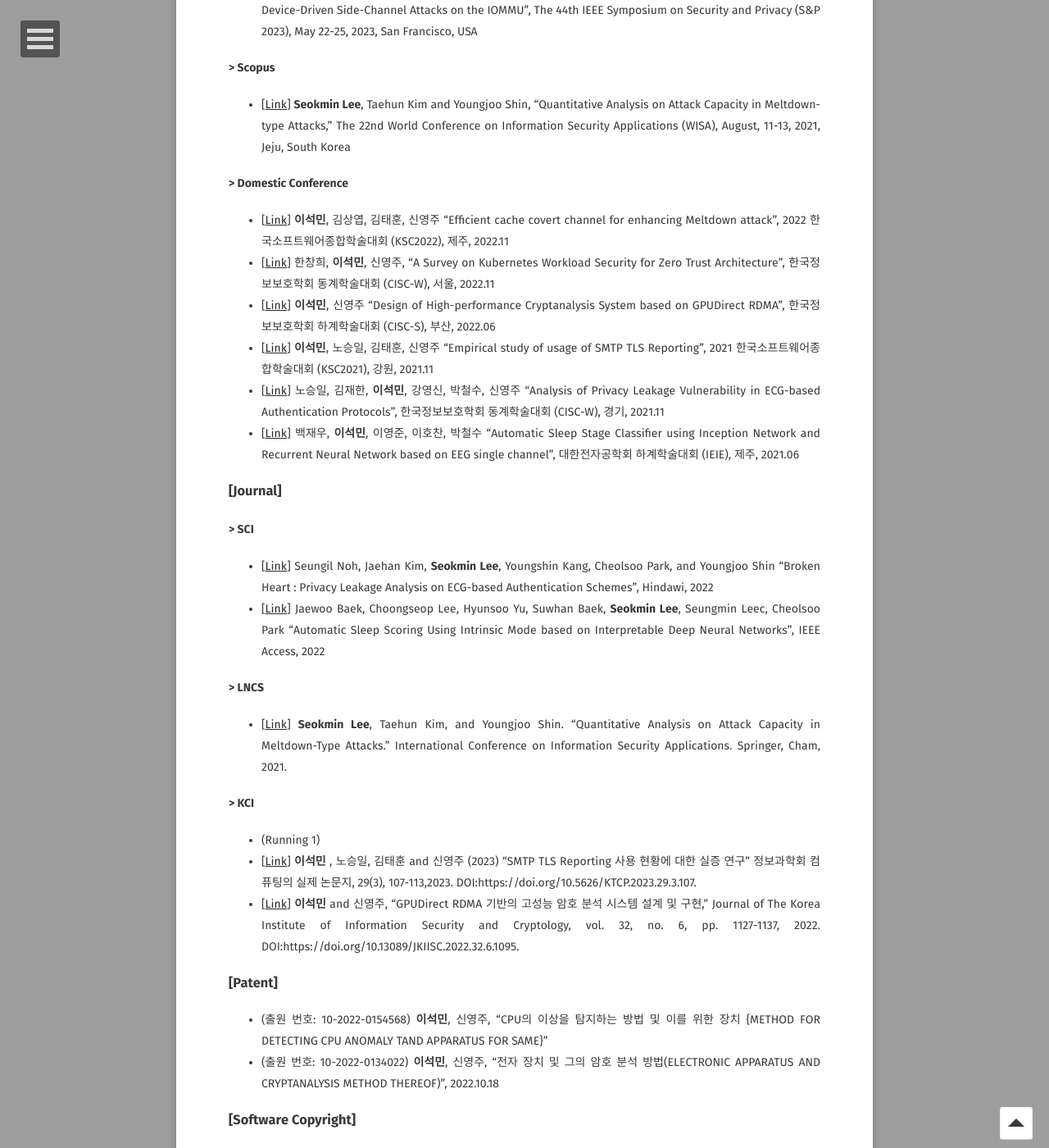
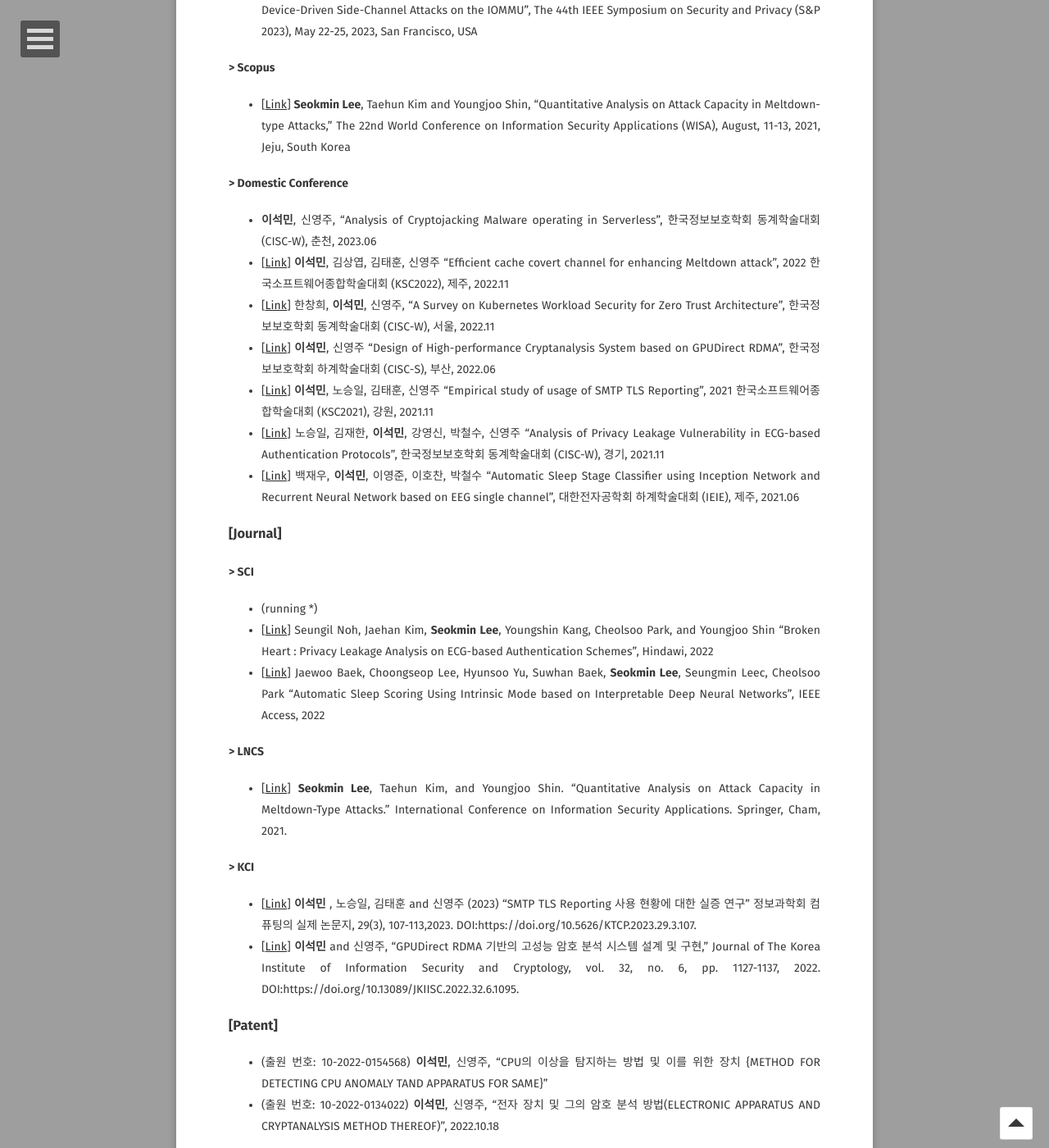
Before and after one commit to leesk212/leesk212.github.io, a Jekyll site: the page built from about/index.md, in a window 1280 px wide and 1400 px high, scrolled down 687 px. Shown: the whole window at 82% size. Built offline with Jekyll 4.4.1, drawn with Linux system fonts in a browser that asks for light colours; some web fonts are replaced.

Commit message:
Update index.md

```diff
--- a/about/index.md
+++ b/about/index.md
@@ -31,6 +31,7 @@ After graduation, I am expected as a security developer or researcher member of
 * [[Link](https://dl.acm.org/doi/abs/10.1007/978-3-030-89432-0_18)] __Seokmin Lee__, Taehun Kim and Youngjoo Shin, "Quantitative Analysis on Attack Capacity in Meltdown-type Attacks," The 22nd World Conference on Information Security Applications (WISA), August, 11-13, 2021, Jeju, South Korea
 
 #### > Domestic Conference
+* __이석민__, 신영주, "Analysis of Cryptojacking Malware operating in Serverless", 한국정보보호학회 동계학술대회 (CISC-W), 춘천, 2023.06
 * [[Link](https://www.dbpia.co.kr/pdf/pdfView.do?nodeId=NODE11224294)] __이석민__, 김상엽, 김태훈, 신영주 "Efficient cache covert channel for enhancing Meltdown attack", 2022 한국소프트웨어종합학술대회 (KSC2022), 제주, 2022.11
 * [[Link](https://s3.us-west-2.amazonaws.com/secure.notion-static.com/876fb064-2e22-4d25-b419-da17ae125972/Zero_Trust_아키텍처_구현을_위한_쿠버네티스_워크로드_보안_연구_동향_최종본.pdf?X-Amz-Algorithm=AWS4-HMAC-SHA256&X-Amz-Content-Sha256=UNSIGNED-PAYLOAD&X-Amz-Credential=AKIAT73L2G45EIPT3X45%2F20230110%2Fus-west-2%2Fs3%2Faws4_request&X-Amz-Date=20230110T035157Z&X-Amz-Expires=86400&X-Amz-Signature=f2b81cf4da9b7e99d7cc2960beeafa78ad3d6d7e672d7a3e7073ebc81d4cd05b&X-Amz-SignedHeaders=host&response-content-disposition=filename%3D"Zero_Trust_%25EC%2595%2584%25ED%2582%25A4%25ED%2585%258D%25EC%25B2%2598_%25EA%25B5%25AC%25ED%2598%2584%25EC%259D%2584_%25EC%259C%2584%25ED%2595%259C_%25EC%25BF%25A0%25EB%25B2%2584%25EB%2584%25A4%25ED%258B%25B0%25EC%258A%25A4_%25EC%259B%258C%25ED%2581%25AC%25EB%25A1%259C%25EB%2593%259C_%25EB%25B3%25B4%25EC%2595%2588_%25EC%2597%25B0%25EA%25B5%25AC_%25EB%258F%2599%25ED%2596%25A5_%25EC%25B5%259C%25EC%25A2%2585%25EB%25B3%25B8.pdf"&x-id=GetObject)] 한창희, __이석민__, 신영주, "A Survey on Kubernetes Workload Security for Zero Trust Architecture", 한국정보보호학회 동계학술대회 (CISC-W), 서울, 2022.11
 * [[Link](https://s3.us-west-2.amazonaws.com/secure.notion-static.com/87c84b6d-8a84-4e54-9ad9-e074bedf1619/%28최종%29Design_of_High-performance_Cryptanalysis_System_based_on_GPUDirect_RDMA.pdf?X-Amz-Algorithm=AWS4-HMAC-SHA256&X-Amz-Content-Sha256=UNSIGNED-PAYLOAD&X-Amz-Credential=AKIAT73L2G45EIPT3X45%2F20230110%2Fus-west-2%2Fs3%2Faws4_request&X-Amz-Date=20230110T035445Z&X-Amz-Expires=86400&X-Amz-Signature=751180d5507d2e0cbd25196b920e72a1774db5d18a07ac8134c3ab7a1f9d1500&X-Amz-SignedHeaders=host&response-content-disposition=filename%3D"%28%25EC%25B5%259C%25EC%25A2%2585%29Design%2520of%2520High-performance%2520Cryptanalysis%2520System%2520based%2520on%2520GPUDirect%2520RDMA.pdf"&x-id=GetObject)] __이석민__,  신영주 "Design of High-performance Cryptanalysis System based on GPUDirect RDMA", 한국정보보호학회 하계학술대회 (CISC-S), 부산, 2022.06
@@ -47,7 +49,6 @@ After graduation, I am expected as a security developer or researcher member of
 * [[Link](https://link.springer.com/chapter/10.1007/978-3-030-89432-0_18)] __Seokmin Lee__, Taehun Kim, and Youngjoo Shin. "Quantitative Analysis on Attack Capacity in Meltdown-Type Attacks." International Conference on Information Security Applications. Springer, Cham, 2021.
 
 #### > KCI
-* (Running 1)
 * [[Link](http://www.kiise.or.kr/e_journal/2023/3/KTCP/KTCP/index.html#page=3)] __이석민__ , 노승일, 김태훈 and 신영주 (2023) "SMTP TLS Reporting 사용 현황에 대한 실증 연구" 정보과학회 컴퓨팅의 실제 논문지, 29(3), 107-113,2023. DOI:https://doi.org/10.5626/KTCP.2023.29.3.107.
 * [[Link](https://www.kci.go.kr/kciportal/ci/sereArticleSearch/ciSereArtiView.kci?sereArticleSearchBean.artiId=ART002906640)] __이석민__ and 신영주, "GPUDirect RDMA 기반의 고성능 암호 분석 시스템 설계 및 구현," Journal of The Korea Institute of Information Security and Cryptology, vol. 32, no. 6, pp. 1127-1137, 2022. DOI:https://doi.org/10.13089/JKIISC.2022.32.6.1095.
 
```
Also changed, not shown: other parts of about/index.md (+1 -0 lines).
